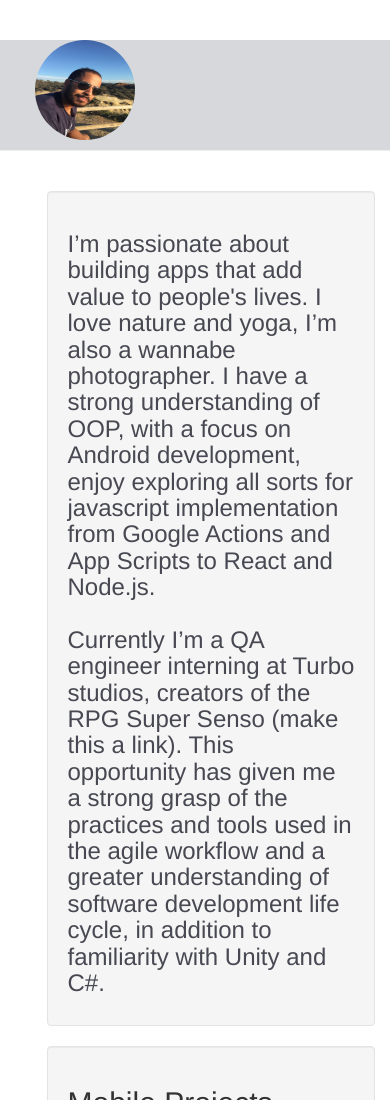
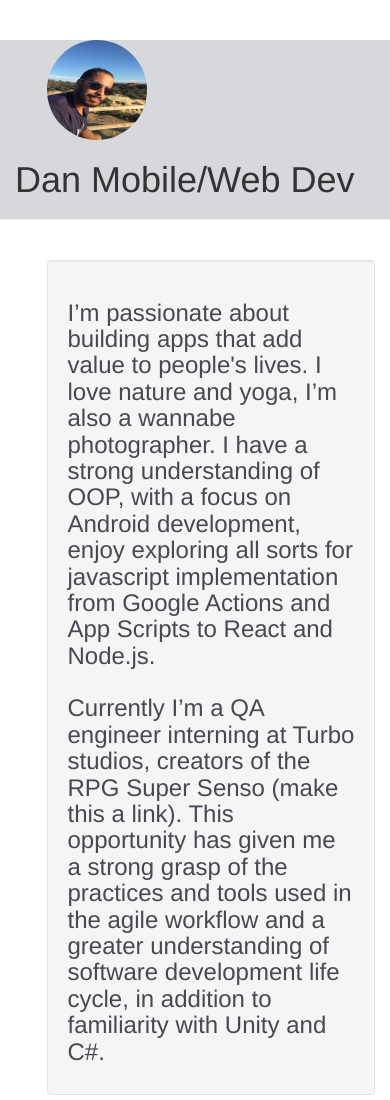
Before and after one commit to nycosborne/nycosborne.com, a website: page index.html in a window 390 px wide. Shown: the top 1100 px of the page. Drawn offline with nearby package versions, Linux system fonts and the light colour scheme; files that its build step writes are made by us from their sources; files whose address does not match are found by name.

Commit message:
Modified col span to fix screen span issue Modifed page-header to display title more dynamicly changing form and contant.

```diff
--- a/index.html
+++ b/index.html
@@ -11,17 +11,19 @@
 </head>
 <body>
 <div id="main-contain">
-  <div class="page-header" style="background-color:#d6d8db">
+  <div class="page-header container col-sm-12" style="background-color:#d6d8db">
     <div class="row">
       <div class="container col-sm-3 col-sm-offset-1 col-xs-offset-1">
           <img src="./src/content/images/me.jpeg" class="img-circle" width="100" height="100">
       </div><!-- container -->
-      <div class=" container col-sm-8">
+      <div class="container col-sm-5 col-md-6">
         <h1 class="visible-sm-block visible-md-block visible-lg-block">Dan Osborne Mobile &amp; Web Developer</h1>
+         <h1 class="visible-xs-block">Dan Mobile/Web Dev</h1>
+
       </div><!-- container -->
-      </div>
     </div><!-- row -->
-  </div>
+  </div> <!--page head-->
+
 <br>
 
 <div class="container">
@@ -108,6 +110,7 @@
   </div>
 </div>
 </div>
+</div> <!--main-contain-->
 
 <script src="https://ajax.googleapis.com/ajax/libs/jquery/1.11.3/jquery.min.js"></script>
 <script src="https://maxcdn.bootstrapcdn.com/bootstrap/3.3.5/js/bootstrap.min.js"></script>
```
